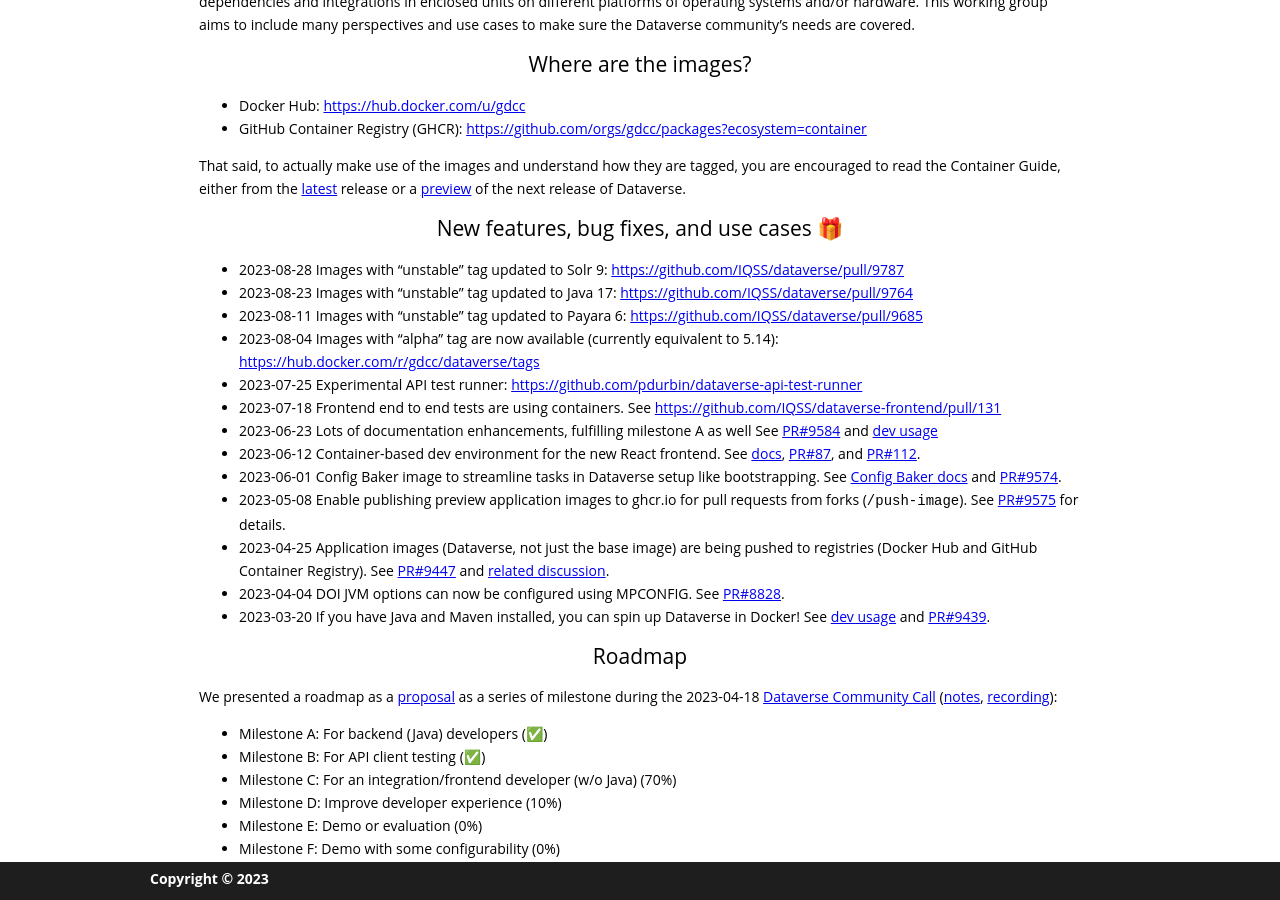
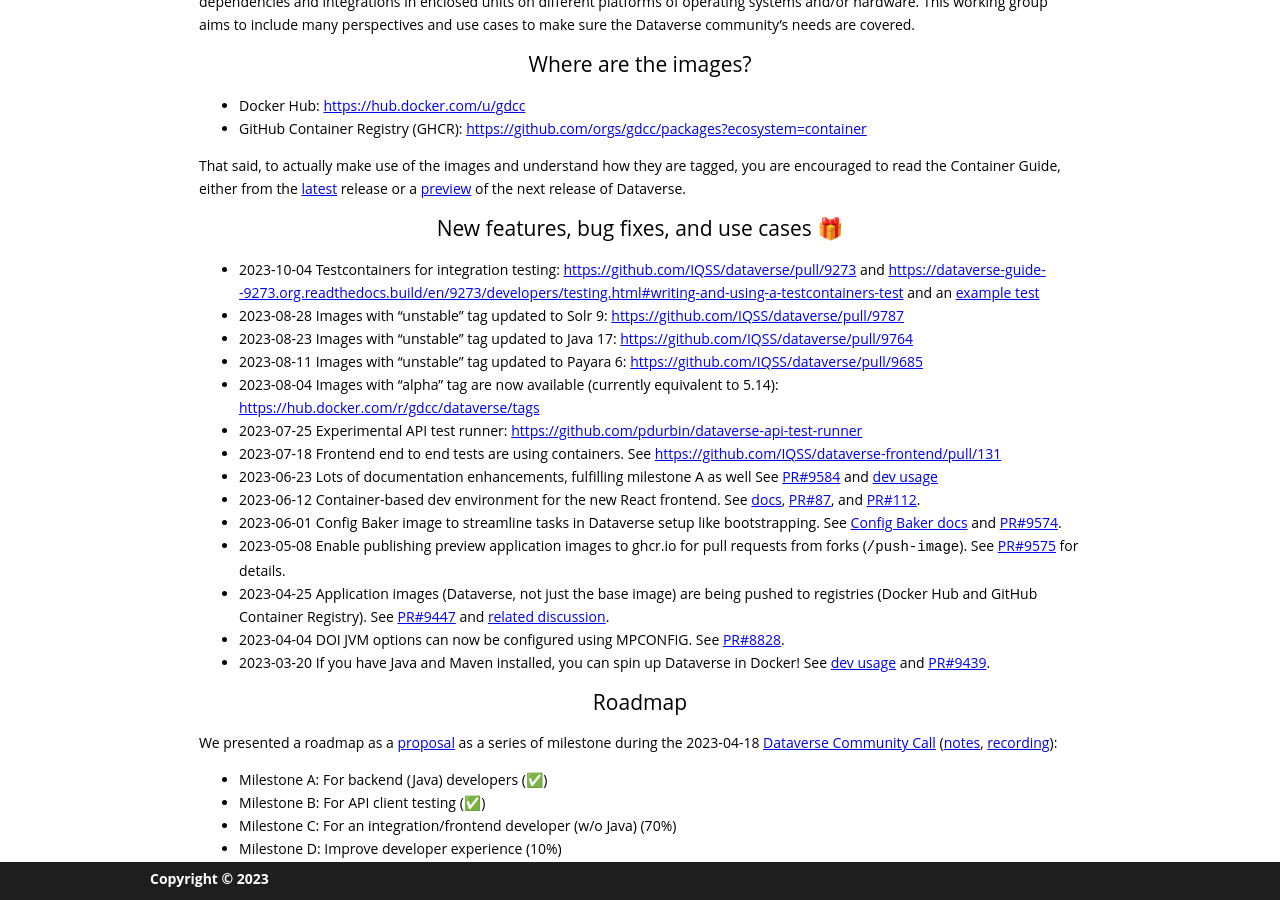
Before and after one commit to gdcc/ct.gdcc.io, a Jekyll site: the page built from index.md, in a window 1280 px wide and 900 px high, scrolled down 656 px. Built offline with Jekyll 4.4.1, drawn with Linux system fonts in a browser that asks for light colours; our own code applies the rules of GitHub Pages for plain Markdown files.

Commit message:
add Testcontainers

```diff
--- a/index.md
+++ b/index.md
@@ -18,6 +18,7 @@ That said, to actually make use of the images and understand how they are tagged
 
 ## New features, bug fixes, and use cases 🎁
 
+- 2023-10-04 Testcontainers for integration testing: <https://github.com/IQSS/dataverse/pull/9273> and <https://dataverse-guide--9273.org.readthedocs.build/en/9273/developers/testing.html#writing-and-using-a-testcontainers-test> and an [example test](https://github.com/IQSS/dataverse/pull/9273/commits/1fb0f588262a92010c5f0afa52d336a707358a6b)
 - 2023-08-28 Images with "unstable" tag updated to Solr 9: <https://github.com/IQSS/dataverse/pull/9787>
 - 2023-08-23 Images with "unstable" tag updated to Java 17: <https://github.com/IQSS/dataverse/pull/9764>
 - 2023-08-11 Images with "unstable" tag updated to Payara 6: <https://github.com/IQSS/dataverse/pull/9685>
```
